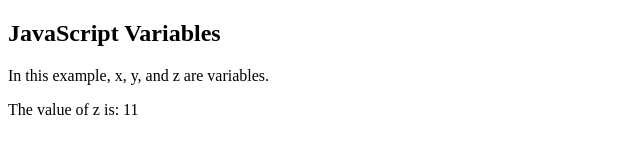
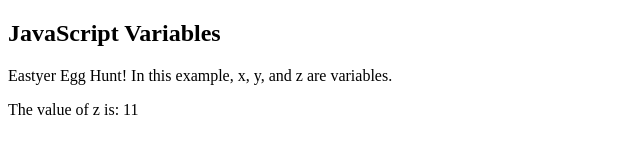
Before and after one commit to rodimvs/egghunt, a plain HTML site: page index.html in a window 1280 px wide. Shown: the whole page, without its empty margins (0-640 px from the left). Drawn offline with Linux system fonts and the light colour scheme.

Commit message:
Add files via upload

```diff
--- a/index.html
+++ b/index.html
@@ -4,7 +4,7 @@
 
 <h2>JavaScript Variables</h2>
 
-<p>In this example, x, y, and z are variables.</p>
+<p>Eastyer Egg Hunt! In this example, x, y, and z are variables.</p>
 
 <p id="demo"></p>
 
```
